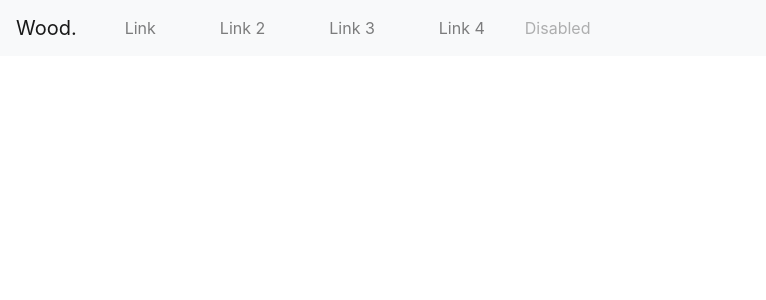
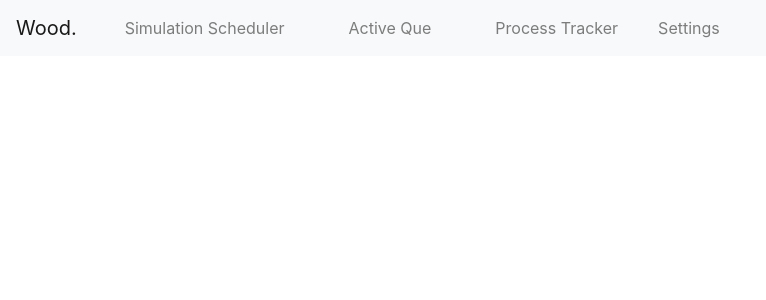
Before and after one commit to amckean12/amckean12.github.io, a React (Create React App) app in the folder simulation-manager/: page / in a window 1280 px wide. Shown: the top 300 px of the page, without its empty margins (0-766 px from the left). Built offline with nearby package versions, Linux system fonts and the light colour scheme.

Commit message:
Adds structure config file

```diff
--- a/simulation-manager/src/header.jsx
+++ b/simulation-manager/src/header.jsx
@@ -7,21 +7,18 @@ class Header extends React.Component {
                 <nav className="navbar navbar-expand-lg navbar-light bg-light">
                     <a class="navbar-brand" href="#">Wood.</a>
                     <div class="collapse navbar-collapse" id="navbarSupportedContent">
-                        <ul class="navbar-nav mr-auto">
+                        <ul class="navbar-nav w-100">
                             <li class="nav-item px-4">
-                                <a class="nav-link" href="#">Link</a>
+                                <a class="nav-link" href="#">Simulation Scheduler</a>
                             </li>
                             <li class="nav-item px-4">
-                                <a class="nav-link" href="#">Link 2</a>
+                                <a class="nav-link" href="#">Active Que</a>
                             </li>
                             <li class="nav-item px-4">
-                                <a class="nav-link" href="#">Link 3</a>
+                                <a class="nav-link" href="#">Process Tracker</a>
                             </li>
-                            <li class="nav-item px-4">
-                                <a class="nav-link" href="#">Link 4</a>
-                            </li>
-                            <li class="nav-item flex-right">
-                                <a class="nav-link disabled" href="#">Disabled</a>
+                            <li class="nav-item float-right">
+                                <a class="nav-link" href="#">Settings</a>
                             </li>
                         </ul>
                     </div>
```
Also changed, not shown: 1 other file (tests, documents, lock files or other folders).
